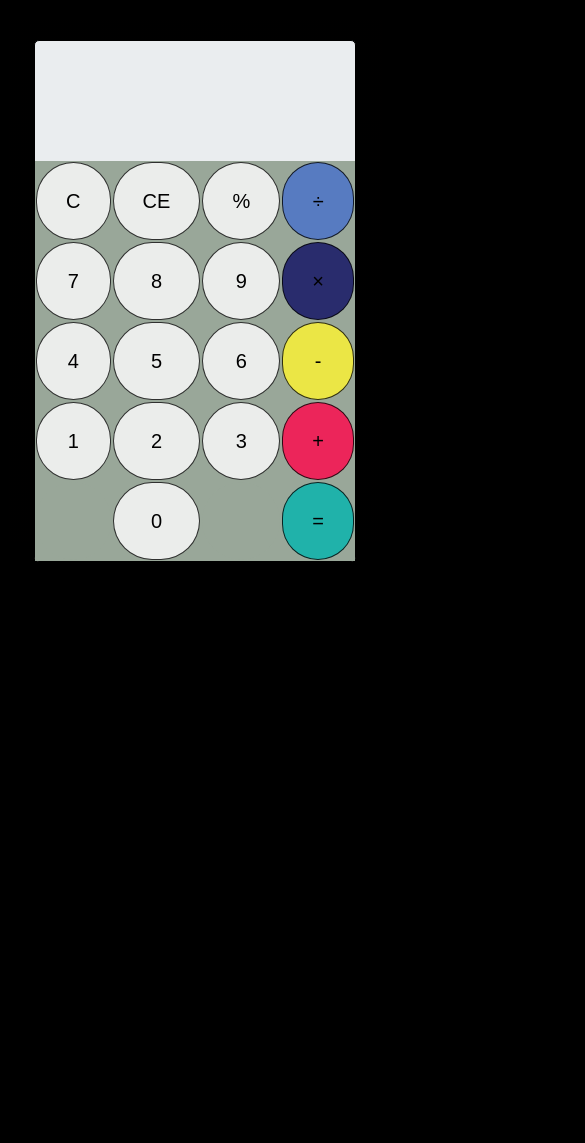
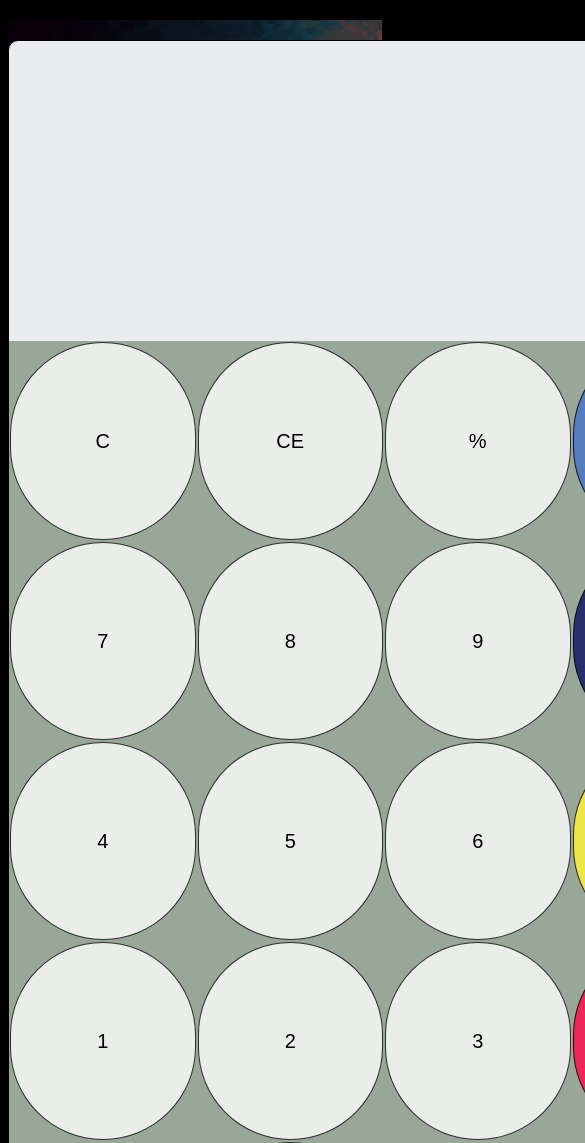
Before and after one commit to balu-628/Calculator, a website: page index.html in a window 390 px wide. Shown: the top 1143 px of the page, 585 px wide, since content can reach past the window. Before the commit the page ends 844 px from the top, so only its background shows below. Drawn offline with Linux system fonts and the light colour scheme.

Commit message:
css mobile responsive design

```diff
--- a/styles.css
+++ b/styles.css
@@ -85,15 +85,36 @@ button:hover{
   border:1px solid rgba(0, 0, 0, 0) ;
   background-color: white;
 }
-@media only screen and (max-width:500px) {
-  #container{
+@media only screen and (max-width:500px) {#container {
+    width: auto;
+    height: fit-contentauto;
+    background-image: linear-gradient(rgba(1, 0, 0, 0.3),rgba(1, 0, 0, 0.3)),url(code.jpg);
+    background-size: contain;
+    background-repeat: no-repeat;
+    margin: 20px auto;
+}
+#calculator {
+    border: 1px solid black;
+    border-radius: 10px;
+    position: relative;
+    top: 20px;
+    margin: 0 auto;
+    height: 1300px;
+    width: 750px;
+    background-color: #eaedef;
+}
+#result {
+    height: 300px;
+}
 
-    width:auto;
-    height:auto;
-    background-image: linear-gradient(rgba(1, 0, 0, 0.3),rgba(1, 0, 0, 0.3));
-    background-size: contain;
-    background-repeat:no-repeat;
-    margin: 20px auto;
-  }
+#keybord {
+    display: grid;
+    grid-template-columns: 25% 25% 25% 25%;
+    background-color: #99A799;
+    padding: 0px;
+    height: 1000px;
+    border-bottom-left-radius: 10px;
+    border-bottom-right-radius: 10px;
+}
 
 }
```
